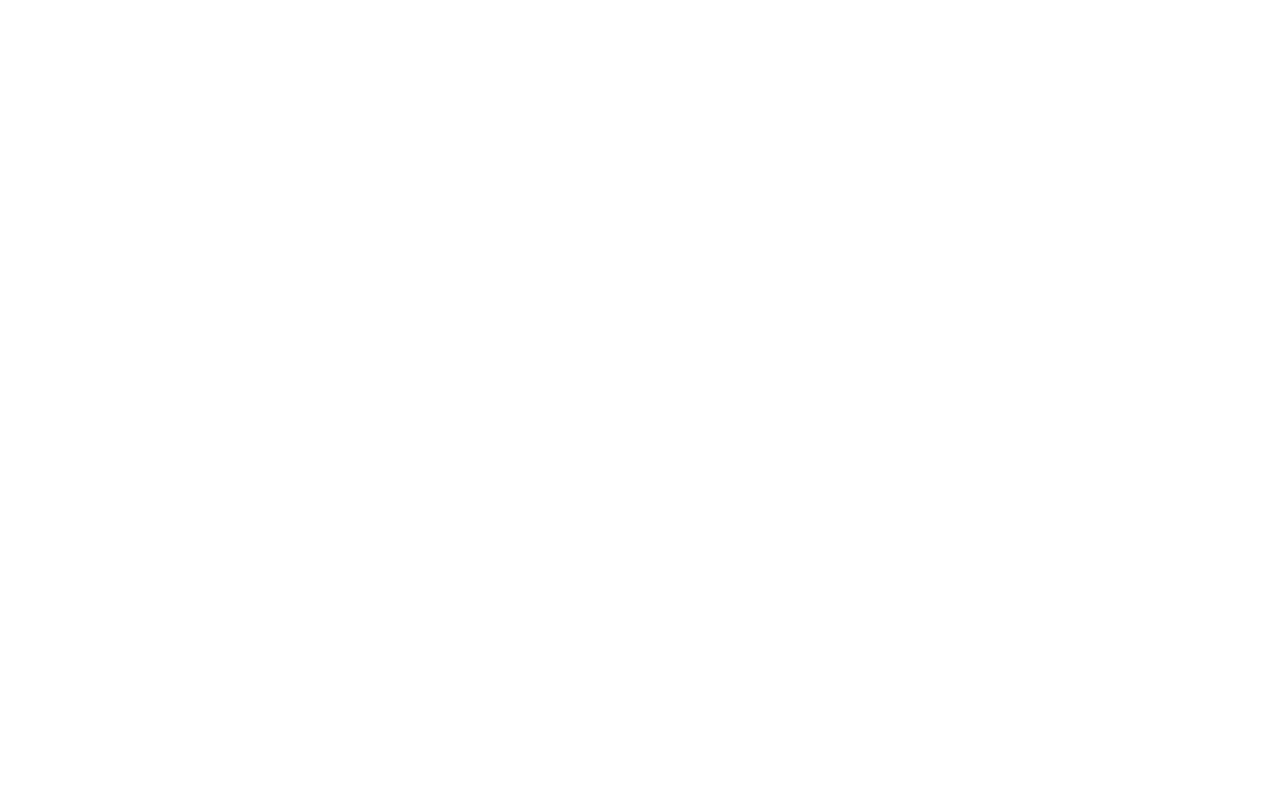
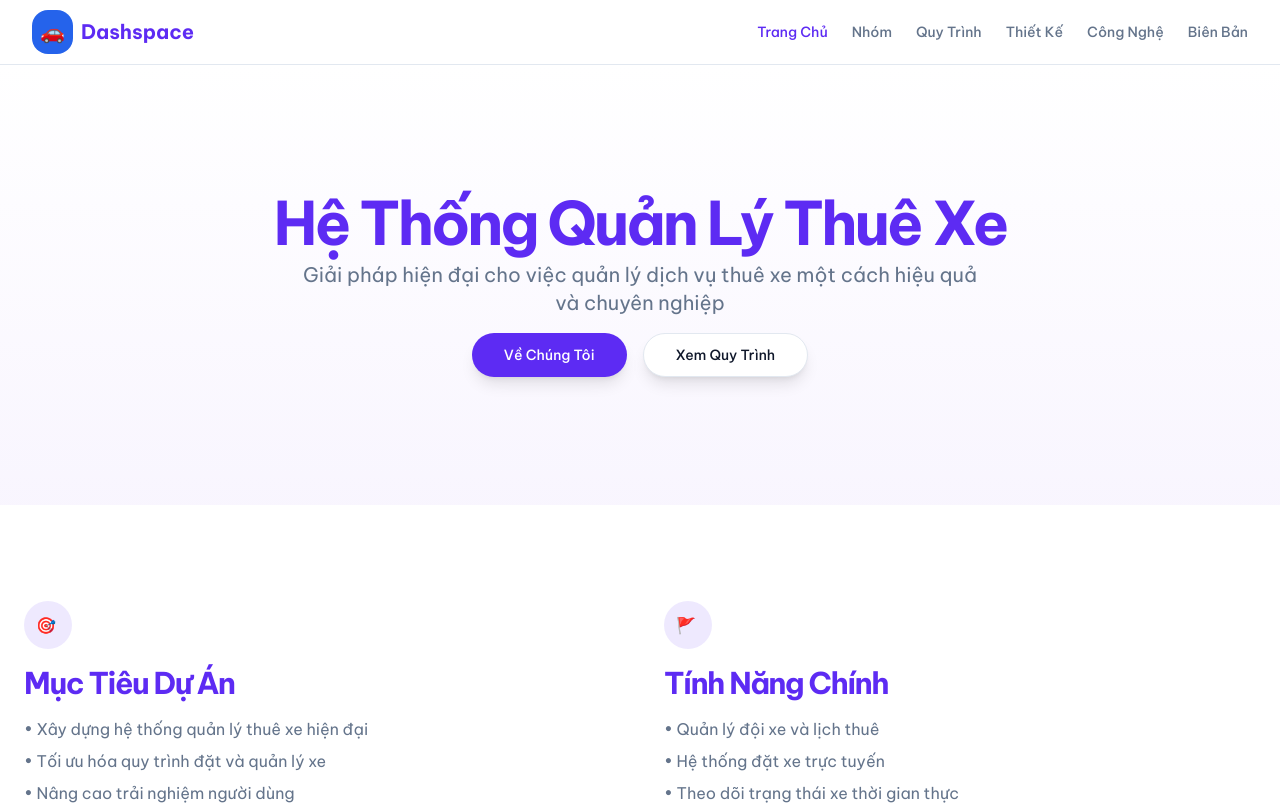
Before and after one commit to thienvolc/web-introduction-team-programming-with-java, a React (Vite) app: page / in a window 1280 px wide. Shown: the top 805 px of the page. Built offline with nearby package versions, Linux system fonts and the light colour scheme.

Commit message:
reset change for github page 💩

```diff
--- a/package.json
+++ b/package.json
@@ -1,16 +1,13 @@
 {
   "name": "magic-patterns-vite-template",
   "version": "0.0.1",
-  "homepage": "https://thienvolc.github.io/web-introduction-team-programming-with-java/",
   "private": true,
   "type": "module",
   "scripts": {
     "dev": "npx vite",
     "build": "npx vite build",
     "lint": "eslint . --ext .js,.jsx,.ts,.tsx",
-    "preview": "npx vite preview",
-    "predeploy": "pnpm run build",
-    "deploy": "gh-pages -d dist"
+    "preview": "npx vite preview"
   },
   "dependencies": {
     "clsx": "latest",
--- a/src/App.tsx
+++ b/src/App.tsx
@@ -1,4 +1,4 @@
-import { HashRouter as Router, Routes, Route } from 'react-router-dom';
+import { BrowserRouter as Router, Routes, Route } from 'react-router-dom';
 import { Navbar } from './components/Navbar';
 import { Footer } from './components/Footer';
 import { Home } from './pages/Home';
@@ -8,7 +8,7 @@
 import { Tech } from './pages/Tech';
 import { MinutesPage } from './pages/minutes/MinutesPage';
 export function App() {
-  return <Router basename={`/${process.env.GITHUB_PROJECT_NAME}`}>
+  return <Router>
       <div className="flex flex-col min-h-screen bg-background">
         <Navbar />
         <main className="flex-grow">
--- a/vite.config.ts
+++ b/vite.config.ts
@@ -10,5 +10,4 @@
       "@": path.resolve(__dirname, "./src"),
     },
   },
-  base: `/${process.env.GITHUB_PROJECT_NAME}`
 });
```
Also changed, not shown: 1 other file (tests, documents, lock files or other folders).
